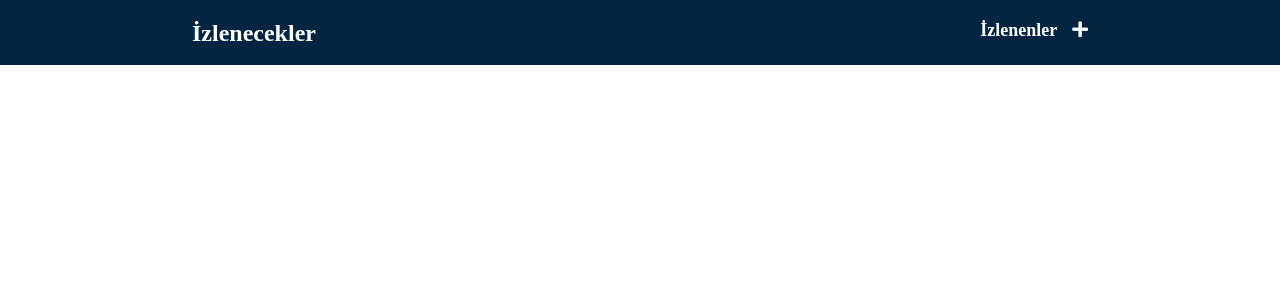
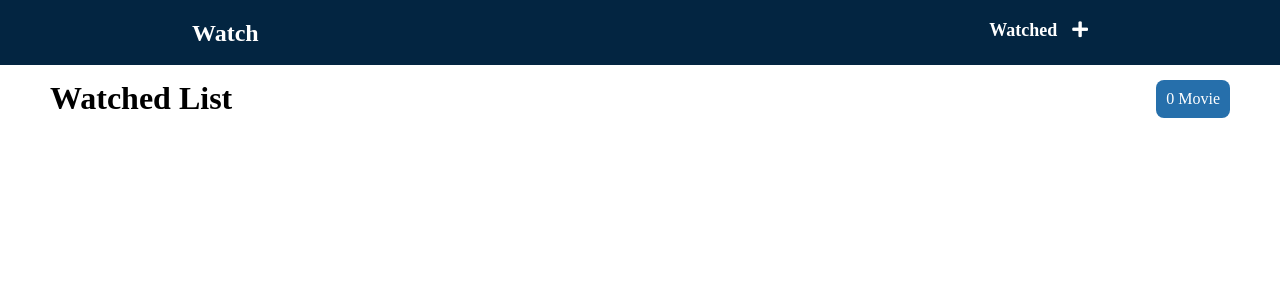
Before and after one commit to merveyyildiz/movieWatchList, a React (Create React App) app: page /watched in a window 1280 px wide. Shown: the top 300 px of the page. Built offline with nearby package versions, Linux system fonts and the light colour scheme.

Commit message:
filmler listelendi

```diff
--- a/src/App.scss
+++ b/src/App.scss
@@ -125,6 +125,7 @@
           font-size: 18px;
           font-weight: 600;
           margin-bottom: 7px;
+          margin-top: -10px;
         }
 
         .release-date {
@@ -149,9 +150,17 @@
 
         .btn-watch {
           background-color: $green;
+          cursor: pointer;
+          &:disabled {
+            background-color: $green-light;
+          }
         }
         .btn-watched {
           background-color: $orange;
+          cursor: pointer;
+          &:disabled {
+            background-color: $orange-light;
+          }
         }
       }
     }
@@ -193,10 +202,20 @@
     }
   }
 }
+.watch-header {
+  margin: 15px 50px;
+  display: flex;
+  justify-content: space-between;
 
-.title {
-  margin: 15px 25px;
+  &_movie-lenght {
+    background-color: $blue;
+    color: $white;
+    border-radius: 8px;
+    padding: 10px ;
+  }
 }
+
+
 @media screen and (max-width:576px) {
   #addMovie {
     .head {
--- a/src/components/Header.jsx
+++ b/src/components/Header.jsx
@@ -5,10 +5,10 @@ const Header = () => {
   return (
     <header className="header">
       <span className="brand">
-        <Link to={"/"}>İzlenecekler</Link>
+        <Link to={"/"}>Watch</Link>
       </span>
       <div className="list">
-        <Link to={"/watched"}>İzlenenler</Link>
+        <Link to={"/watched"}>Watched</Link>
         <Link to={"/add"}><i className="fas fa-plus plus-icon"></i></Link>
       </div>
     </header>
--- a/src/components/MovieCard.jsx
+++ b/src/components/MovieCard.jsx
@@ -2,12 +2,12 @@ import React from "react";
 import "../App.scss";
 import MovieIcons from "./MovieIcons";
 
-const Card = ({movie}) => {
+const Card = ({movie, type}) => {
 
     return (
         <div className="card">
             <img className="card_img" src={movie.poster_path ? `https://www.themoviedb.org/t/p/w440_and_h660_face${movie.poster_path}` : './assets/images/placeholder.jpg'} alt="poster"/>
-            <MovieIcons movie={movie} />
+            <MovieIcons movie={movie} type={type} />
         </div>
     )
 }
--- a/src/components/MovieIcons.jsx
+++ b/src/components/MovieIcons.jsx
@@ -1,10 +1,24 @@
-import React from "react";
+import React, {useContext} from "react";
+import { GlobalContext } from "../context/GlobalState";
 
-const MovieIcons = (movie) => {
+const MovieIcons = ({movie, type}) => {
+    const {deleteMovieFromWatchList, addMovieToWatchedList, deleteMovieFromWatchedList, moveMovieToWatchList} =  useContext(GlobalContext);
+
     return (
         <div className="card_icon">
-            <i className="fas fa-eye "></i>
-            <i className="fas fa-trash"></i>
+            {
+                type === "watchList" ?
+                <>
+                    <i className="fas fa-eye" onClick={() => addMovieToWatchedList(movie)}></i>
+                    <i className="fas fa-trash" onClick={() => deleteMovieFromWatchList(movie.id)}></i>
+                </>
+                :
+                <>
+                    <i className="fas fa-eye-slash" onClick={() => moveMovieToWatchList(movie)}></i>
+                    <i className="fas fa-trash" onClick={() => deleteMovieFromWatchedList(movie.id)}></i>
+                </>
+            }
+
         </div>
     )
 }
--- a/src/components/ResultCard.jsx
+++ b/src/components/ResultCard.jsx
@@ -1,23 +1,49 @@
 import React, { useContext } from "react";
 import { GlobalContext } from "../context/GlobalState";
 
-const ResultCard = ({movie}) => {
-  const {addMovieToWatchList, addMovieToWatchedList} = useContext(GlobalContext);
+const ResultCard = ({ movie }) => {
+  const { addMovieToWatchList, addMovieToWatchedList, watchList, watchedList } =
+    useContext(GlobalContext);
+  const isDisableWatchedBtn = watchList.find(
+    (movies) => movies.id === movie.id
+  );
 
   return (
     <>
       <img
-        src={movie.poster_path ? `https://www.themoviedb.org/t/p/w440_and_h660_face${movie.poster_path}` : './assets/images/placeholder.jpg'}
+        src={
+          movie.poster_path
+            ? `https://www.themoviedb.org/t/p/w440_and_h660_face${movie.poster_path}`
+            : "./assets/images/placeholder.jpg"
+        }
         alt="poster"
       />
       <div className="movies-card_desc">
         <span className="vote">{movie.vote_average}</span>
-        <p className="title">{movie.title}</p>
-        <span className="release-date">{movie.release_date ? movie.release_date.substring(0,4) : "-"}</span>
+        <p className="title">
+          {movie.title.length > 46
+            ? `${movie.title.substring(0, 45)}...`
+            : movie.title}
+        </p>
+        <span className="release-date">
+          {movie.release_date ? movie.release_date.substring(0, 4) : "-"}
+        </span>
       </div>
       <div className="movies-card_button">
-        <button className="btn-watch" onClick={() => addMovieToWatchList(movie)}>Add to Watch List</button>
-        <button className="btn-watched" onClick={() => addMovieToWatchedList(movie)}>Add to Watched List</button>
+        <button
+          className="btn-watch"
+          disabled={isDisableWatchedBtn}
+          onClick={() => addMovieToWatchList(movie)}
+        >
+          Add to Watch List
+        </button>
+        <button
+          className="btn-watched"
+          disabled={watchedList.find((movies) => movies.id === movie.id)}
+          onClick={() => addMovieToWatchedList(movie)}
+        >
+          Add to Watched List
+        </button>
       </div>
     </>
   );
--- a/src/components/WatchList.jsx
+++ b/src/components/WatchList.jsx
@@ -8,13 +8,16 @@ const WatchList = () => {
 
     return (
         <Helmet title="Watch List">
-           <h1 className="title">Watch List</h1>
+           <div className="watch-header">
+                <h1 className="watch-header_title">Watch List</h1>
+                <span className="watch-header_movie-lenght">{watchList.length} {watchList.length > 1 ? "Movies" : "Movie"}</span>
+           </div>
             {
                 watchList &&
                 <div className="watch-list">
                     {
                         watchList.map((movie) => (
-                            <MovieCard key={movie.id} movie={movie} />
+                            <MovieCard key={movie.id} movie={movie} type="watchList" />
                         ))
                     }
                 </div>
--- a/src/components/WatchedList.jsx
+++ b/src/components/WatchedList.jsx
@@ -1,15 +1,28 @@
 import React, { useContext } from "react";
 import { GlobalContext } from "../context/GlobalState";
 import Helmet from "./Helmet";
+import MovieCard from "./MovieCard";
+import "../App.scss";
 
 const WatchedList = () => {
     const {watchedList} = useContext(GlobalContext);
 
     return (
         <Helmet title="Watched List">
-            {watchedList && watchedList.map((movie) => (
-                <h1>{movie.title}</h1>
-            ))}
+            <div className="watch-header">
+                <h1 className="watch-header_title">Watched List</h1>
+                <span className="watch-header_movie-lenght">{watchedList.length} {watchedList.length > 1 ? "Movies" : "Movie"}</span>
+           </div>
+            {
+                watchedList &&
+                <div className="watch-list">
+                    {
+                        watchedList.map((movie) => (
+                            <MovieCard key={movie.id} movie={movie} type="watchedList"/>
+                        ))
+                    }
+                </div>
+            }
         </Helmet>
     )
 }
--- a/src/context/AppReducer.js
+++ b/src/context/AppReducer.js
@@ -8,18 +8,25 @@ export default (state, action) => {
         case "ADD_MOVIE_TO_WATCHED_LIST":
             return {
                 ...state,
+                watchList: state.watchList.filter((movie) => movie.id !== action.payload.id),
                 watchedList: [...state.watchedList, action.payload]
             }
         case "DELETE_MOVIE_FROM_WATCH_LIST":
                 return {
                     ...state,
-                    watchList: state.watchList.filter((movie)=> movie.id !== action.payload.id)
+                    watchList: state.watchList.filter((movie)=> movie.id !== action.payload)
                 };
         case "DELETE_MOVIE_FROM_WATCHED_LIST":
             return {
                 ...state,
                 watchedList: state.watchedList.filter((movie)=> movie.id !== action.payload)
             };
+        case "MOVE_MOVIE_TO_WATCH_LIST":
+            return {
+                ...state,
+                watchList: [...state.watchList, action.payload],
+                watchedList: state.watchedList.filter((movie) => movie.id !== action.payload.id)
+            }
         default:
             return state;
     }
--- a/src/context/GlobalState.js
+++ b/src/context/GlobalState.js
@@ -24,12 +24,16 @@ export const GlobalProvider = (props) => {
         dispatch({type: "ADD_MOVIE_TO_WATCHED_LIST", payload: movie})
     };
 
-    const deleteMovieFromWatchList = (movieId) => {
-        dispatch({type: "DELETE_MOVIE_FROM_WATCH_LIST", payload: movieId})
+    const deleteMovieFromWatchList = (id) => {
+        dispatch({type: "DELETE_MOVIE_FROM_WATCH_LIST", payload: id})
     }
 
-    const deleteMovieFromWatchedList = (movieId) => {
-        dispatch({type: "DELETE_MOVIE_FROM_WATCHED_LIST", payload: movieId})
+    const deleteMovieFromWatchedList = (id) => {
+        dispatch({type: "DELETE_MOVIE_FROM_WATCHED_LIST", payload: id})
+    }
+
+    const moveMovieToWatchList = (movie) => {
+        dispatch({type: "MOVE_MOVIE_TO_WATCH_LIST", payload: movie})
     }
 
     return (
@@ -39,7 +43,8 @@ export const GlobalProvider = (props) => {
             addMovieToWatchList,
             addMovieToWatchedList,
             deleteMovieFromWatchList,
-            deleteMovieFromWatchedList
+            deleteMovieFromWatchedList,
+            moveMovieToWatchList
         }}>
             {props.children}
         </GlobalContext.Provider>
--- a/src/styles/common.scss
+++ b/src/styles/common.scss
@@ -1,6 +1,11 @@
 $dark-blue: rgb(3,37,65);
-$green: #79bda1;
-$orange: #f69f84;
+$green: #3cc28a;
+$green-light: #79bda1;
+$orange: #fb4b16;
+$orange-light: #f69f84;
+$blue: rgb(38, 111, 171);
+$white: #fff;
+
 * {
   margin: 0px;
   padding: 0px;
```
